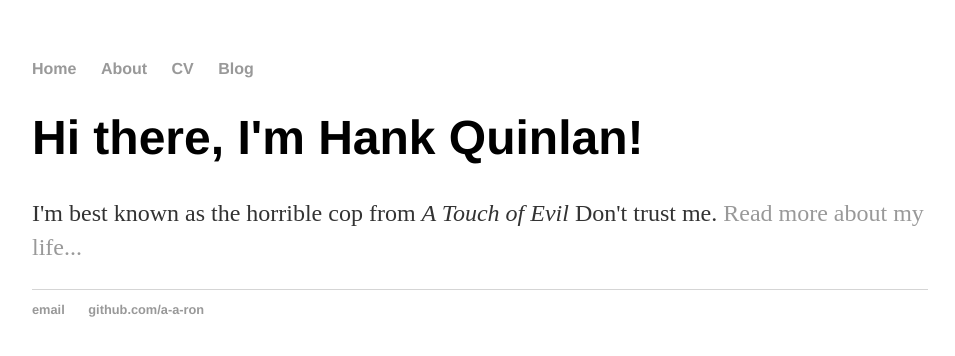
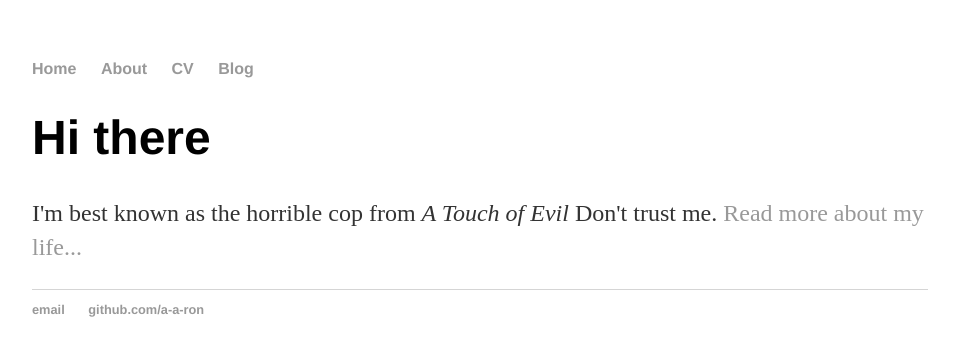
Before and after one commit to a-a-ron/a-a-ron.github.io, a Jekyll site: the page built from index.html, in a window 1280 px wide. Shown: the top 356 px of the page, without its empty margins (160-1115 px from the left). Built offline with Jekyll 4.4.1, drawn with Linux system fonts in a browser that asks for light colours.

Commit message:
Update index.html

```diff
--- a/index.html
+++ b/index.html
@@ -3,6 +3,6 @@ layout: default
 title: Aaron Stewart
 ---
 <div class="blurb">
-	<h1>Hi there, I'm Hank Quinlan!</h1>
+	<h1>Hi there</h1>
 	<p>I'm best known as the horrible cop from <em>A Touch of Evil</em> Don't trust me. <a href="/about">Read more about my life...</a></p>
 </div><!-- /.blurb -->
```
